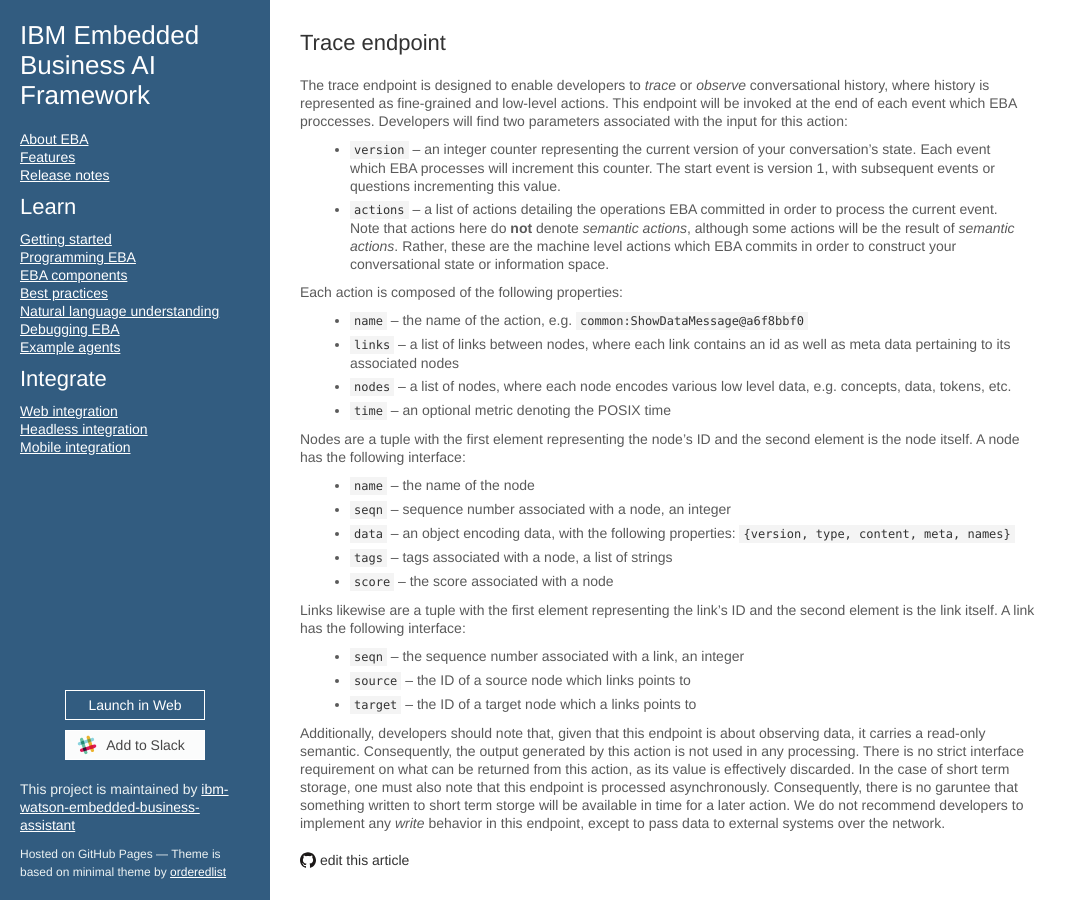
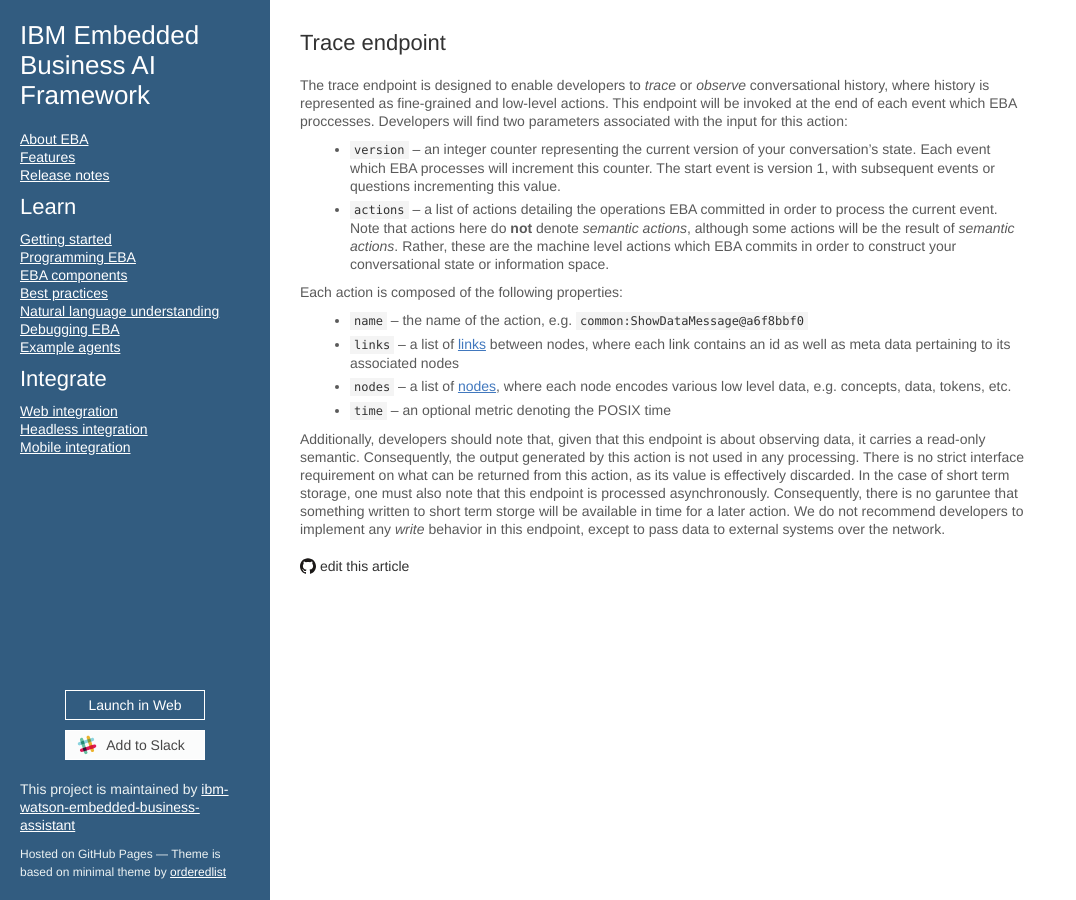
Before and after one commit to ibm-watson-embedded-business-assistant/eba-example-agents, a Jekyll site: the page built from docs/lab/endpoints/Trace.md, in a window 1280 px wide. Shown: the whole page, without its empty margins (0-1076 px from the left). Built offline with Jekyll 4.4.1, drawn with Linux system fonts in a browser that asks for light colours; our own code applies the rules of GitHub Pages for plain Markdown files.

Commit message:
Update Trace.md

```diff
--- a/docs/lab/endpoints/Trace.md
+++ b/docs/lab/endpoints/Trace.md
@@ -9,22 +9,8 @@
 Each action is composed of the following properties:
 
 - `name`  -- the name of the action, e.g. `common:ShowDataMessage@a6f8bbf0`
-- `links` -- a list of links between nodes, where each link contains an id as well as meta data pertaining to its associated nodes
-- `nodes` -- a list of nodes, where each node encodes various low level data, e.g. concepts, data, tokens, etc.
+- `links` -- a list of [links](../../components/Graph.md#links) between nodes, where each link contains an id as well as meta data pertaining to its associated nodes
+- `nodes` -- a list of [nodes](../../components/Graph.md#links), where each node encodes various low level data, e.g. concepts, data, tokens, etc.
 - `time`  -- an optional metric denoting the POSIX time
 
-Nodes are a tuple with the first element representing the node's ID and the second element is the node itself. A node has the following interface:
-
-- `name`  -- the name of the node
-- `seqn`  -- sequence number associated with a node, an integer
-- `data`  -- an object encoding data, with the following properties: `{version, type, content, meta, names}`
-- `tags`  -- tags associated with a node, a list of strings
-- `score` -- the score associated with a node
-
-Links likewise are a tuple with the first element representing the link's ID and the second element is the link itself. A link has the following interface:
-
-- `seqn` -- the sequence number associated with a link, an integer
-- `source` -- the ID of a source node which links points to
-- `target` -- the ID of a target node which a links points to
-
 Additionally, developers should note that, given that this endpoint is about observing data, it carries a read-only semantic. Consequently, the output generated by this action is not used in any processing. There is no strict interface requirement on what can be returned from this action, as its value is effectively discarded. In the case of short term storage, one must also note that this endpoint is processed asynchronously. Consequently, there is no garuntee that something written to short term storge will be available in time for a later action. We do not recommend developers to implement any _write_ behavior in this endpoint, except to pass data to external systems over the network.
```
